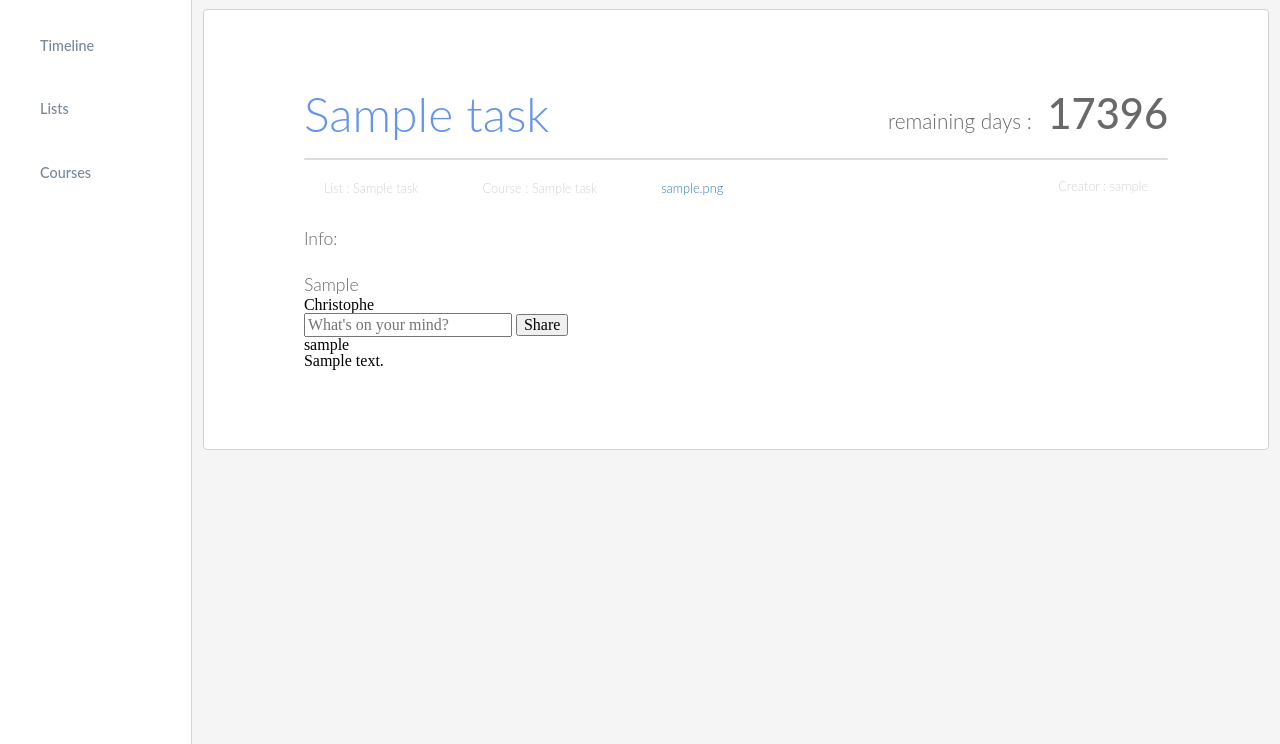
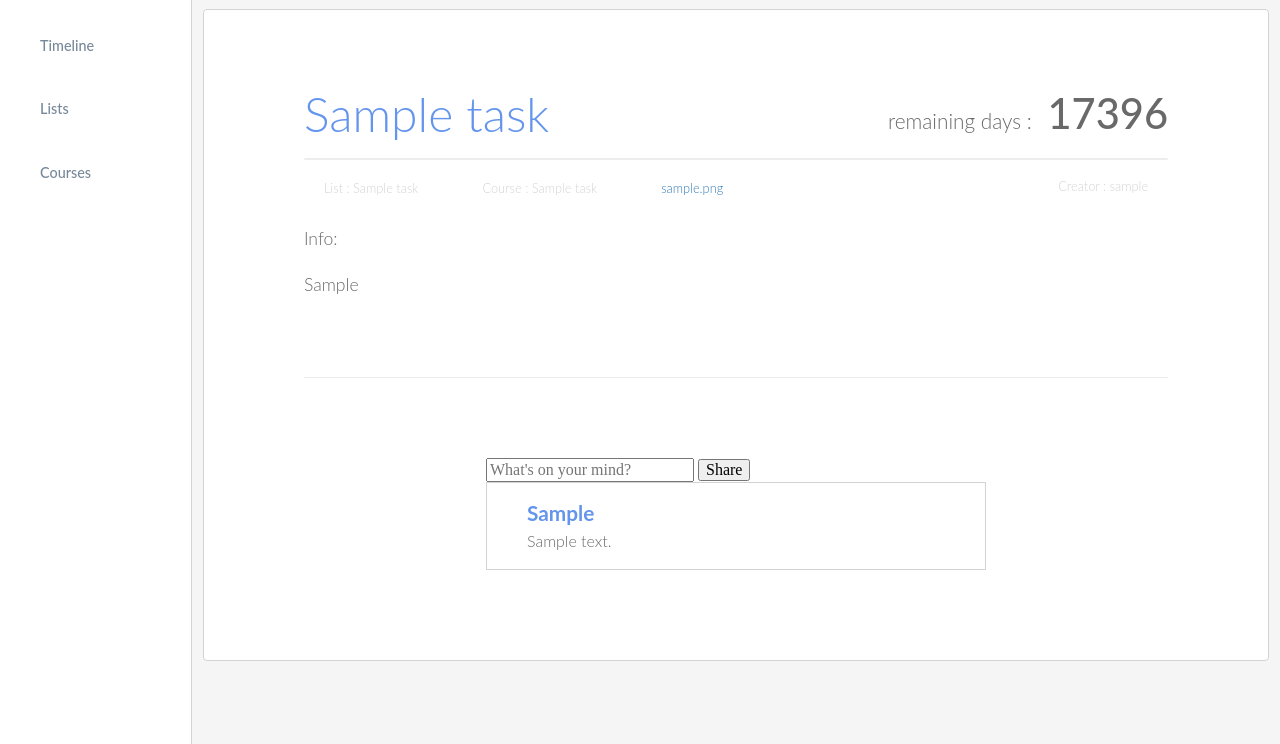
Before and after one commit to Thaeny/IMDeadline, a PHP site: page /task.php?id=1 in a window 1280 px wide. Shown: the part 56-800 px from the top of the page. Run offline with PHP 8.4, Linux system fonts and the light colour scheme; the visitor is signed in with stand-in values (Sample User, id 1); tables that the repository leaves empty or names only in its code hold one stand-in row (values such as "Sample post"); data that the repository does not hold is empty; some libraries are stand-ins or nearby versions.

Commit message:
Comments Ajax Werkt + Style
Stijl van comments aangepast, WERKT!

```diff
--- a/classes/comment.class.php
+++ b/classes/comment.class.php
@@ -83,7 +83,7 @@ class Comment
     {
         $db = Db::getInstance();
 
-        $stmt = $db->query("SELECT * FROM comments WHERE taskId = $taskID");
+        $stmt = $db->query("SELECT * FROM comments WHERE taskId = $taskID ORDER BY commentId desc");
         $stmt->execute();
 
         $rResult = $stmt->fetchAll(PDO::FETCH_ASSOC);
--- a/css/main.css
+++ b/css/main.css
@@ -331,9 +331,16 @@ number{
     border-radius: 2px;
     margin: 20px auto;
     opacity: 0.4;
-    background-color: darkgrey;
+    background-color: lightgray;
 }
-
+.line2{
+    width: 100%;
+    height: 1px;
+    border-radius: 2px;
+    margin: 80px auto;
+    opacity: 0.4;
+    background-color: lightgrey;
+}
 inf{
     margin-right:40px;
     padding-left: 20px;
@@ -367,6 +374,29 @@ info{
                 /* COMMENTS */
                 /* COMMENTS */
 
-.commentSection{
-    margin-top:100px;
+.commentsForm{
+    width: 500px;
+    margin: 80px auto 0 auto;
 }
+
+.commentBox{
+    background-color: white;
+    border: 0.5px solid lightgrey;
+    margin-bottom: 10px;
+    padding: 20px 40px;
+}
+
+.commentUsername{
+    color: cornflowerblue;
+    margin-bottom: 10px;
+    font-size: 1.3em;
+    font-weight: 700;
+    font-family: "Lato", "proxima-nova", "Helvetica Neue", Arial, sans-serif;
+}
+
+.commentText{
+    color: dimgrey;
+    font-size: 1em;
+    font-weight: 300;
+    font-family: "Lato", "proxima-nova", "Helvetica Neue", Arial, sans-serif;
+}
--- a/js/jQuery.js
+++ b/js/jQuery.js
@@ -71,7 +71,17 @@ $( document ).ready(function() {
             .done(function( response ){
                 if(response.status === 'succes') {
                     // update tonen
-                    var li = "<li style='display: none' id='" + response.id + "'><h2>" + username +  " </h2>" + message + "<br><form method='post' action=''><input type='hidden' name='action' value='removeActivity' /><input type='hidden' name='id' value='" + response.id +"' /><input type='image' src='img/soft_grey_action_delete.png' class='btnRemove' id='btnRemove" + response.id +"' /></form></li>";
+                    var li = "<li class='commentBox' style='display: none' id='" + response.id + "'>" +
+
+                        "<p style='color: blue;' id='commentUsername'>" + username +  " </p>"
+
+                         + message + "</li>";
+
+
+
+
+
+
                     $('#listupdates').prepend(li);
                     $("#listupdates li:first-child").slideDown();
                     // invoerveld opnieuw leeg maken
--- a/task.php
+++ b/task.php
@@ -127,9 +127,12 @@ $allComments = $comment->GetComments($taskID);
 
 
 
-            <form method="post" action="">
+
+
+            <div class="line2"></div>
+
+            <form class="commentsForm" method="post" action="">
                 <div class="statusupdates">
-                    <h1>Christophe</h1>
                     <input type="text" placeholder="What's on your mind?" id="activitymessage" name="activitymessage" />
                     <input type="hidden" name="action" value="nieuweActivity" />
 
@@ -143,7 +146,7 @@ $allComments = $comment->GetComments($taskID);
                         {
                             foreach($allComments as $key=>$singleComment)
                             {
-                                echo "<li id='". $singleComment['commentId'] ."'><h2>" . $singleComment['username'] . "</h2> ". $singleComment['comment'] ."<br></li>";
+                                echo "<li class='commentBox' id='". $singleComment['commentId'] ."'><p class='commentUsername'>" . ucfirst($singleComment['username']) . "</p> <p class='commentText'> ". $singleComment['comment'] ."</p></li>";
                             }
                         }
                         else
```
